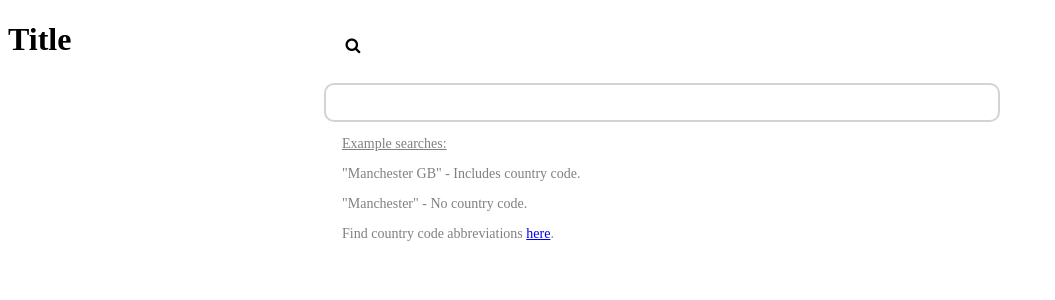
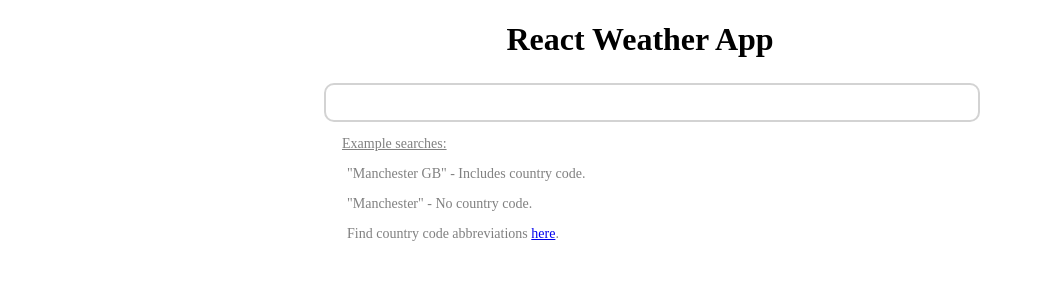
Before and after one commit to ArossThompson/React-Weather-App, a React (Create React App) app: page / in a window 1280 px wide. Shown: the top 300 px of the page, without its empty margins (0-1055 px from the left). Built offline with nearby package versions, Linux system fonts and the light colour scheme; the HTML template or start-up script is replaced by a standard one.

Commit message:
removed icon - to be made better in future

```diff
--- a/src/App.js
+++ b/src/App.js
@@ -28,7 +28,10 @@ class App extends React.Component {
   render () {
     return (
       <React.Fragment>
-        <h1>Title</h1>
+        <div className="title">
+          <h1 className="appHeading">React Weather App</h1>
+        </div>
+
         <div className="App">
           <Search
             onSubmit={this.onSearchSubmit}
--- a/src/App.scss
+++ b/src/App.scss
@@ -1,2 +1,3 @@
 // Components
-@import "./scss/search.scss"
+@import "./scss/headings.scss";
+@import "./scss/search.scss";
--- a/src/components/Search.jsx
+++ b/src/components/Search.jsx
@@ -23,7 +23,6 @@ class Search extends React.Component {
                         className="search-field__search"
                         value={this.state.term}
                         onChange={e => {this.setState({ term: e.target.value })}}></input>
-                    <i className="fa fa-search"></i>
                     <div className="help">
                         <p className="helpTextHeading">Example searches:</p>
                         <p className="helpText">"Manchester GB" - Includes country code.</p>
--- /dev/null
+++ b/src/scss/headings.scss
@@ -0,0 +1,3 @@
+.title {
+    text-align: center;
+}
--- a/src/scss/search.scss
+++ b/src/scss/search.scss
@@ -10,16 +10,10 @@
         font-size: 20px;
         color: grey;
         margin: 0 auto;
-        padding: 5px 5px 5px 35px;
+        padding: 5px 5px 5px 15px;
         border: 2px solid lightgrey;
         border-radius: 10px;
         outline: none;
-    }
-
-    .fa-search {
-        position: absolute;
-        top: 37px;
-        left: 27%;
     }
 
     .search-field__search:focus {
@@ -36,4 +30,8 @@
     .helpTextHeading {
         text-decoration: underline;
     }
+
+    .helpText {
+        padding-left: 5px;
+    }
 }
```
